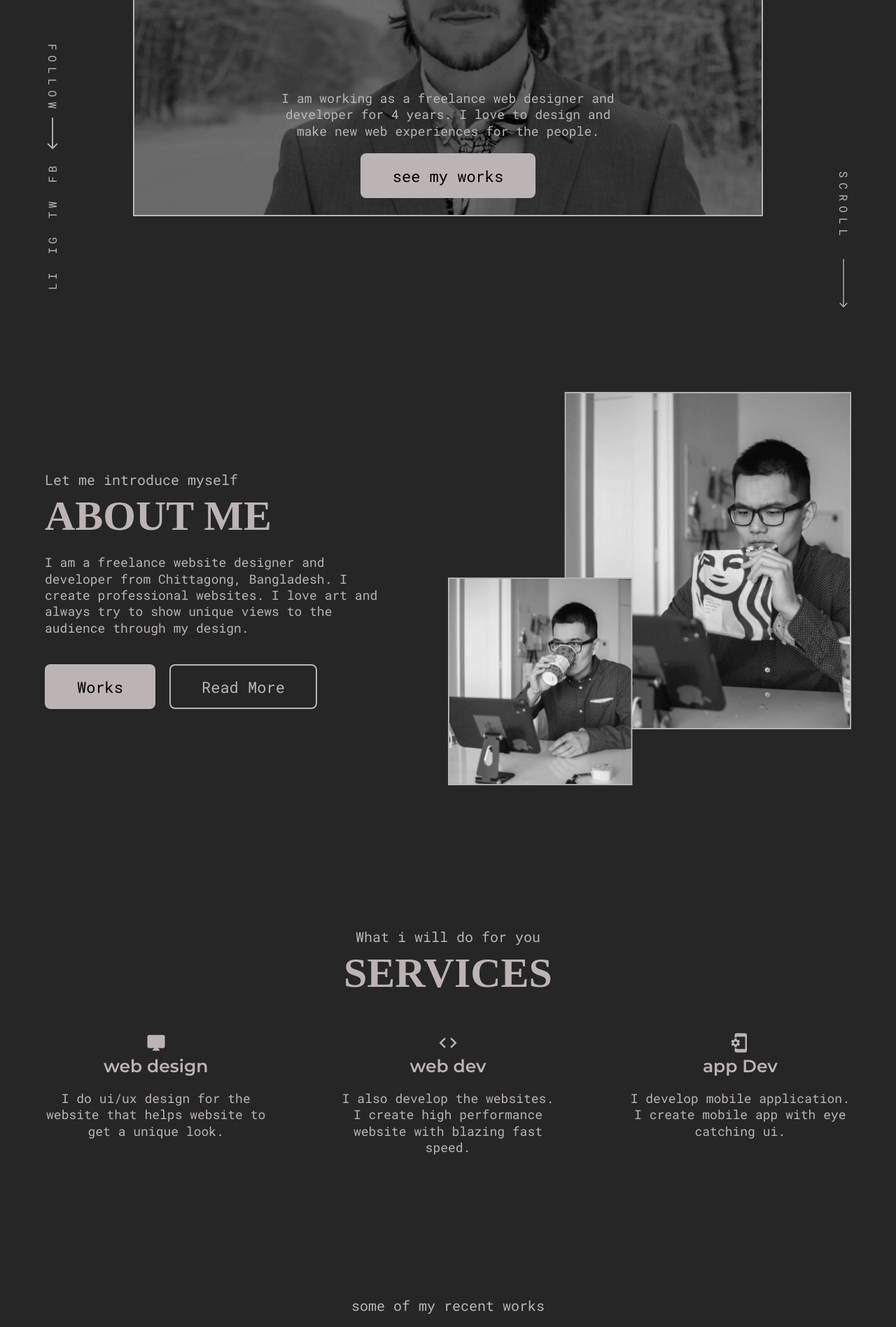
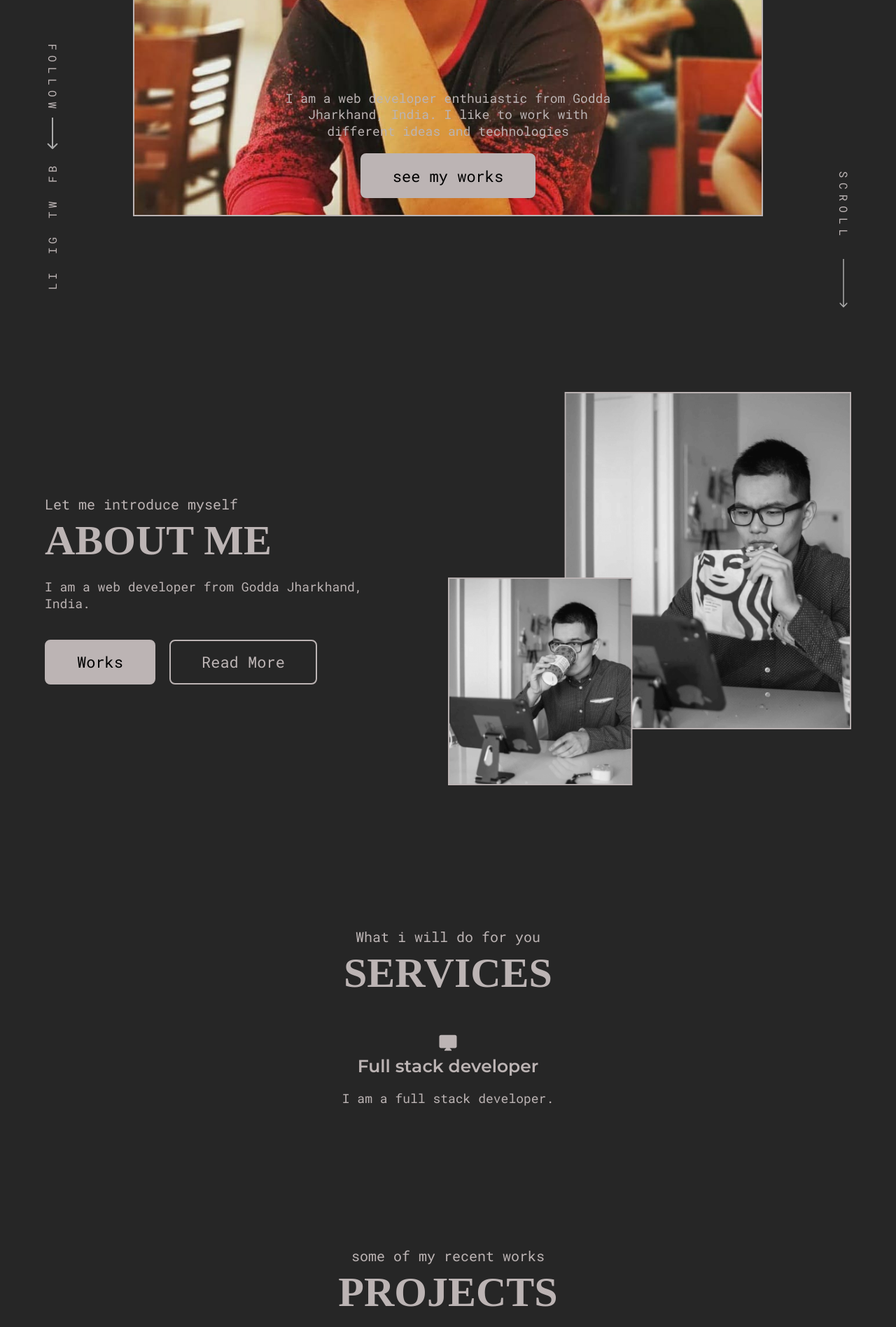
Before and after one commit to Abhinav0909/portfolio, a React (Create React App) app: page / in a window 1280 px wide. Shown: the part 540-2436 px from the top of the page at 70% size. Built offline with nearby package versions, Linux system fonts and the light colour scheme; a web font is replaced by a local one.

Commit message:
🚑 Remove unnecessary codes

```diff
--- a/src/assets/data/projects.js
+++ b/src/assets/data/projects.js
@@ -1,3 +1,4 @@
+/* eslint-disable prettier/prettier */
 import { v4 as uuidv4 } from 'uuid';
 import ProjectImg from '../images/projectImg.png';
 import UTrackerImg from '../images/utracker.jpg';
@@ -8,38 +9,16 @@ import CavinImg from '../images/cavinimg.jpg';
 const projects = [
   {
     id: uuidv4(),
-    name: 'U Tracker',
-    desc:
-      'An application to track your all data from one place. I developed the website and the mobile app',
+    name: 'shopEcho',
+    desc: 'A place where you can visualize things in 3d and learn new concepts',
     img: UTrackerImg,
   },
   {
     id: uuidv4(),
-    name: 'Green CTG',
+    name: 'AeroGear',
     desc:
-      'An app to help people to get an overview of how they can make the city beautiful.',
+      'AeroGear is a web platform where students come across and learn about various planes features.It is an interactive 3d model',
     img: GreenCtgImg,
-  },
-  {
-    id: uuidv4(),
-    name: 'Coin Tracker',
-    desc:
-      'Using this app you can track any e coin. Also you will get a good advise about investment form the professional',
-    img: CoinTrackerImg,
-  },
-  {
-    id: uuidv4(),
-    name: "Cavin's Portfolio",
-    desc:
-      'A portfolio for Cavin jr. A artist from New york city. The portfolio is made using ReactJs and GatsbyJs.',
-    img: CavinImg,
-  },
-  {
-    id: uuidv4(),
-    name: 'Tracking Soft',
-    desc:
-      'A tracking website that will show the performance of the website. Also you will get some useful advice to improve the performance.',
-    img: ProjectImg,
   },
 ];
 
--- a/src/assets/data/testimonials.js
+++ b/src/assets/data/testimonials.js
@@ -1,27 +1,19 @@
 const testimonials = [
   {
     id: 1,
-    name: 'Shaif Arfan',
-    title: 'CEO',
-    org: 'WEB CIFAR',
+    name: 'Sagnik Biswas',
+    title: 'Team Lead',
+    org: 'Alexa Dev Srm',
     desc:
-      'Ayan is a person of commitment. He is really good at what he is doing. I really like his work. Especially the unique point of view of designing.',
+      'Abhinav is a person of commitment. He is really good at what he is doing. I really like his work. Especially the unique point of view of developing.',
   },
   {
     id: 2,
-    name: 'Fahim Elahe',
-    title: 'Co-founder',
-    org: 'Kreetive',
+    name: 'Aniruddha Chaterjee',
+    title: 'Associate Lead',
+    org: 'Alexa Dev Srm',
     desc:
       'Really amazing communication skills. Always understand what I am trying to achieve. Also, his work is really amazing. Do really high-quality work.',
   },
-  {
-    id: 3,
-    name: 'Sayed',
-    title: 'Marketing Head',
-    org: 'Eleven Dawn',
-    desc:
-      'Really hard-working person. Deliver the work as promised. Planning to work more with this person.',
-  },
 ];
 export default testimonials;
--- a/src/components/AboutSection.js
+++ b/src/components/AboutSection.js
@@ -79,11 +79,7 @@ export default function AboutSection() {
             subheading="Let me introduce myself"
             heading="About Me"
           />
-          <PText>
-            I am a freelance website designer and developer from Chittagong,
-            Bangladesh. I create professional websites. I love art and always
-            try to show unique views to the audience through my design.
-          </PText>
+          <PText>I am a web developer from Godda Jharkhand, India.</PText>
           <div className="aboutSection__buttons">
             <Button btnText="Works" btnLink="/projects" />
             <Button btnText="Read More" btnLink="/about" outline />
--- a/src/components/ContactSection.js
+++ b/src/components/ContactSection.js
@@ -58,9 +58,11 @@ export default function ContactSection() {
         <SectionTitle heading="contact" subheading="get in touch" />
         <div className="contactSection__wrapper">
           <div className="left">
-            <ContactInfoItem icon={<MdLocalPhone />} text="+8801231" />
-            <ContactInfoItem icon={<MdEmail />} text="webcifar@gmail.com" />
-            <ContactInfoItem text="Chittagong, Bangladesh" />
+            <ContactInfoItem
+              icon={<MdEmail />}
+              text="abhinavkarforma2@gmail.com"
+            />
+            <ContactInfoItem text="Godda,Jharkhand India" />
           </div>
           <div className="right">
             <ContactForm />
--- a/src/components/Footer.js
+++ b/src/components/Footer.js
@@ -57,12 +57,8 @@ export default function Footer() {
     <FooterStyle>
       <div className="container">
         <div className="footer__col1">
-          <h1 className="footer__col1__title">Ayan Khan</h1>
-          <PText>
-            A freelance web designer and developer from Chittagong, Bangladesh.
-            I always make websites that have unique designs and also has a good
-            performance rate.
-          </PText>
+          <h1 className="footer__col1__title">Abhinav Karforma</h1>
+          <PText>I am a web developer from Godda Jharkhand, India.</PText>
         </div>
         <div className="footer__col2">
           <FooterCol
@@ -96,15 +92,11 @@ export default function Footer() {
             heading="Contact Info"
             links={[
               {
-                title: '+88012312',
-                path: 'tel:+88012312',
+                title: 'abhinavkarforma2@gmail.com',
+                path: 'abhinavkarforma2@gmail.com',
               },
               {
-                title: 'webcifar@gmail.com',
-                path: 'mailto:webcifar@gmail.com',
-              },
-              {
-                title: 'GEC Circle, Chittagong, Bangladesh',
+                title: 'Godda Jharkhand India',
                 path: 'http://google.com/maps',
               },
             ]}
@@ -133,10 +125,14 @@ export default function Footer() {
       <div className="copyright">
         <div className="container">
           <PText>
-            © 2021 - Ayan Khan | Designed By{' '}
-            <a target="_blank" rel="noreferrer" href="http://webcifar.com">
-              web cifar
-            </a>{' '}
+            © 2021 - Abhinav Karforma | Designed By
+            <a
+              target="_blank"
+              rel="noreferrer"
+              href="https://github.com/Abhinav0909"
+            >
+              Abhinav Karforma
+            </a>
           </PText>
         </div>
       </div>
--- a/src/components/HeroSection.js
+++ b/src/components/HeroSection.js
@@ -154,16 +154,15 @@ export default function HeroSection() {
         <div className="container">
           <h1 className="hero__heading">
             <span>Hello, This is</span>
-            <span className="hero__name">Ayan Khan</span>
+            <span className="hero__name">Abhinav Karforma</span>
           </h1>
           <div className="hero__img">
             <img src={HeroImg} alt="" />
           </div>
           <div className="hero__info">
             <PText>
-              I am working as a freelance web designer and developer for 4
-              years. I love to design and make new web experiences for the
-              people.
+              I am a web developer enthuiastic from Godda Jharkhand, India. I
+              like to work with different ideas and technologies
             </PText>
             <Button btnText="see my works" btnLink="/projects" />
           </div>
@@ -176,7 +175,7 @@ export default function HeroSection() {
               <ul>
                 <li>
                   <a
-                    href="http://facebook.com/webcifar"
+                    href="http://facebook.com"
                     target="_blank"
                     rel="noreferrer"
                   >
@@ -184,17 +183,13 @@ export default function HeroSection() {
                   </a>
                 </li>
                 <li>
-                  <a
-                    href="http://twitter.com/webcifar"
-                    target="_blank"
-                    rel="noreferrer"
-                  >
+                  <a href="http://twitter.com" target="_blank" rel="noreferrer">
                     TW
                   </a>
                 </li>
                 <li>
                   <a
-                    href="http://isntagram.com/web_cifar"
+                    href="http://isntagram.com"
                     target="_blank"
                     rel="noreferrer"
                   >
--- a/src/components/Map.js
+++ b/src/components/Map.js
@@ -49,7 +49,7 @@ export default function Map() {
       <div className="container">
         <div className="map__card">
           <h3 className="map__card__heading">Here is me</h3>
-          <PText>GEC circle, Chittagong, Bangladesh</PText>
+          <PText>Godda Jharkhand</PText>
           <a
             className="map__card__link"
             href="https://www.google.com/maps/place/GEC+More,+Chittagong/@22.3590818,91.8195583,17z/data=!3m1!4b1!4m5!3m4!1s0x30acd89aaa8239cd:0x6e65fa00001dd59f!8m2!3d22.3590715!4d91.8215486"
@@ -60,7 +60,6 @@ export default function Map() {
           </a>
         </div>
       </div>
-      {/* <img src={MapImg} alt="Map" /> */}
     </MapStyles>
   );
 }
--- a/src/components/ServicesSection.js
+++ b/src/components/ServicesSection.js
@@ -28,21 +28,14 @@ export default function ServicesSection() {
     <ServicesItemsStyles>
       <div className="container">
         <SectionTitle subheading="What i will do for you" heading="Services" />
-        <div className="services__allItems">
+        <div
+          className="services__allItems "
+          style={{ display: 'flex', justifyContent: 'center' }}
+        >
           <ServicesSectionItem
             icon={<MdDesktopMac />}
-            title="web design"
-            desc="I do ui/ux design for the website that helps website to get a unique look."
-          />
-          <ServicesSectionItem
-            icon={<MdCode />}
-            title="web dev"
-            desc="I also develop the websites. I create high performance website with blazing fast speed."
-          />
-          <ServicesSectionItem
-            icon={<MdPhonelinkSetup />}
-            title="app Dev"
-            desc="I develop mobile application. I create mobile app with eye catching ui. "
+            title="Full stack developer"
+            desc="I am a full stack developer."
           />
         </div>
       </div>
--- a/src/pages/About.js
+++ b/src/pages/About.js
@@ -116,15 +116,15 @@ export default function About() {
 
               <AboutInfoItem
                 title="School"
-                items={['Nasirabad Govt. High School, Chattogram']}
+                items={['Saint Thomas School ,Godda']}
               />
               <AboutInfoItem
-                title="Collage"
-                items={['BAF Shaheen College Chattogram']}
+                title="High School"
+                items={['Ramkrishnan mission Vidyapith Deoghar']}
               />
               <AboutInfoItem
-                title="Varsity"
-                items={['University Of Chitiagong']}
+                title="College"
+                items={['S.R.M University']}
               />
             </div>
             <div className="about__info__item">
@@ -132,31 +132,31 @@ export default function About() {
 
               <AboutInfoItem
                 title="FrontEnd"
-                items={['HTML', 'CSS', 'JavaScript', 'REACT']}
+                items={['HTML', 'CSS', 'JavaScript', 'REACT','Next']}
               />
               <AboutInfoItem
                 title="BackEnd"
-                items={['Node', 'Express', 'PHP']}
-              />
-              <AboutInfoItem
-                title="Design"
-                items={['Photoshop', 'After Effects', 'Figma']}
+                items={['Node', 'Express', 'Next']}
               />
             </div>
             <div className="about__info__item">
               <h1 className="about__info__heading">Experiences</h1>
 
               <AboutInfoItem
-                title="2010-2012"
-                items={['junior developer at web Cifar']}
+                title="05/2021-Present"
+                items={['Technical Team Member in alexa developers s.r.m']}
               />
               <AboutInfoItem
-                title="2012-2016"
-                items={['Front end developer at web Cifar ']}
+                title="10/2021-Present"
+                items={['Front end developer in collabbi ']}
               />
               <AboutInfoItem
-                title="2016-"
-                items={['Freelance web Developer']}
+                title="16/10/2021-16/11/2021"
+                items={['Web developer in cyberexplore']}
+              />
+               <AboutInfoItem
+                title="05/2021-Present"
+                items={['Software Developer in techanalogy']}
               />
             </div>
           </div>
```
Also changed, not shown: src/assets/images/hero.png.
